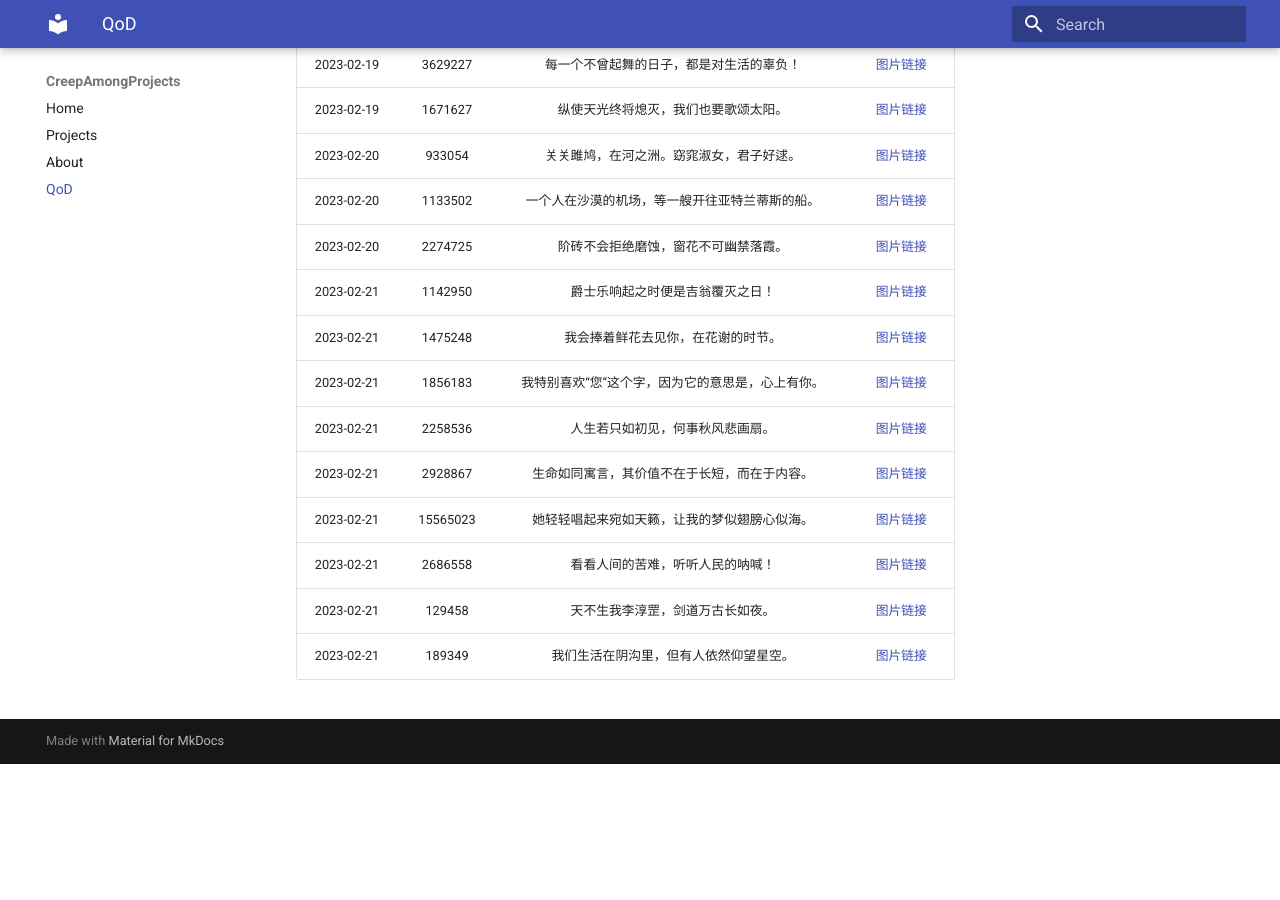
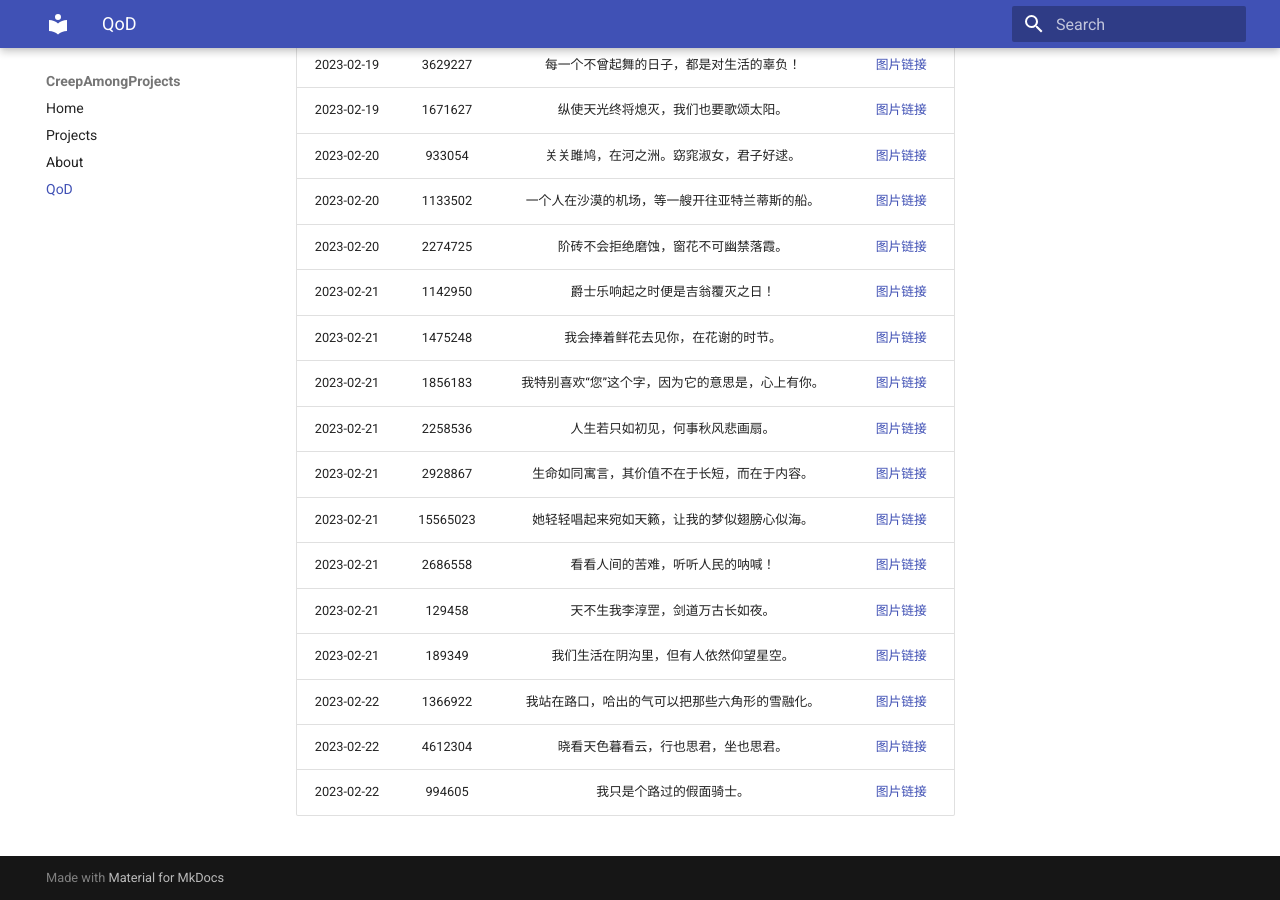
Before and after one commit to Creep-Among-Projects/CAP-Pages, an MkDocs documentation site: the page built from docs/qod.md, in a window 1280 px wide and 900 px high, scrolled down 1811 px. Built offline with MkDocs 1.6.1 and Material for MkDocs 9.7.7, drawn with Linux system fonts in a browser that asks for light colours; comment, search, counter and statistics services are not loaded; before the commit the page ends 2575 px from its top, so only the background shows below that.

Commit message:
QoD Generator: 2023-02-22 20:34:15 UTC+00:00

```diff
--- a/docs/qod.md
+++ b/docs/qod.md
@@ -73,3 +73,6 @@ Theoretically three daily quotes will be automatically updated here each day.
 |2023-02-21|2686558|看看人间的苦难，听听人民的呐喊！|[图片链接](./qods/2686558.jpg)|
 |2023-02-21|129458|天不生我李淳罡，剑道万古长如夜。|[图片链接](./qods/129458.jpg)|
 |2023-02-21|189349|我们生活在阴沟里，但有人依然仰望星空。|[图片链接](./qods/189349.jpg)|
+|2023-02-22|1366922|我站在路口，哈出的气可以把那些六角形的雪融化。|[图片链接](./qods/1366922.jpg)|
+|2023-02-22|4612304|晓看天色暮看云，行也思君，坐也思君。|[图片链接](./qods/4612304.jpg)|
+|2023-02-22|994605|我只是个路过的假面骑士。|[图片链接](./qods/994605.jpg)|
```
Also changed, not shown: docs/qods/1366922.jpg (added), docs/qods/4612304.jpg (added), docs/qods/994605.jpg (added), 1 other file.
